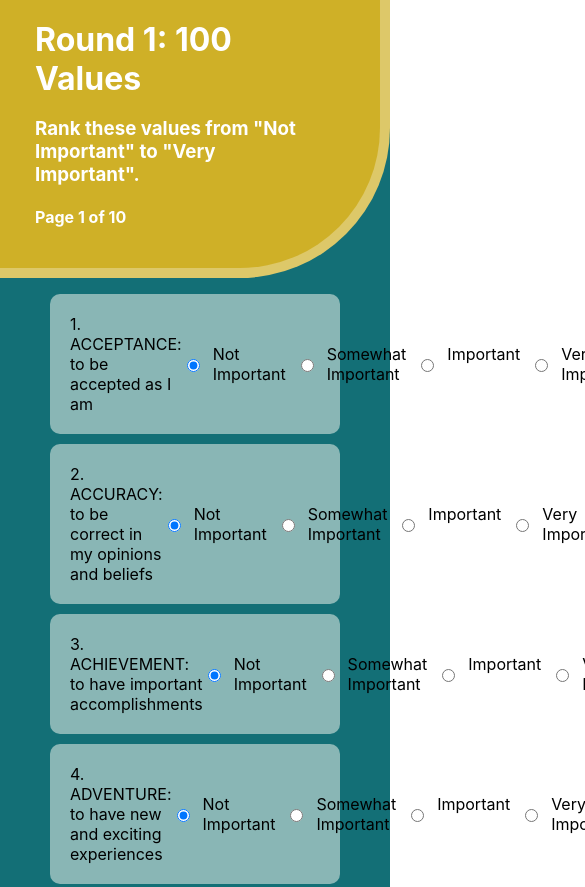
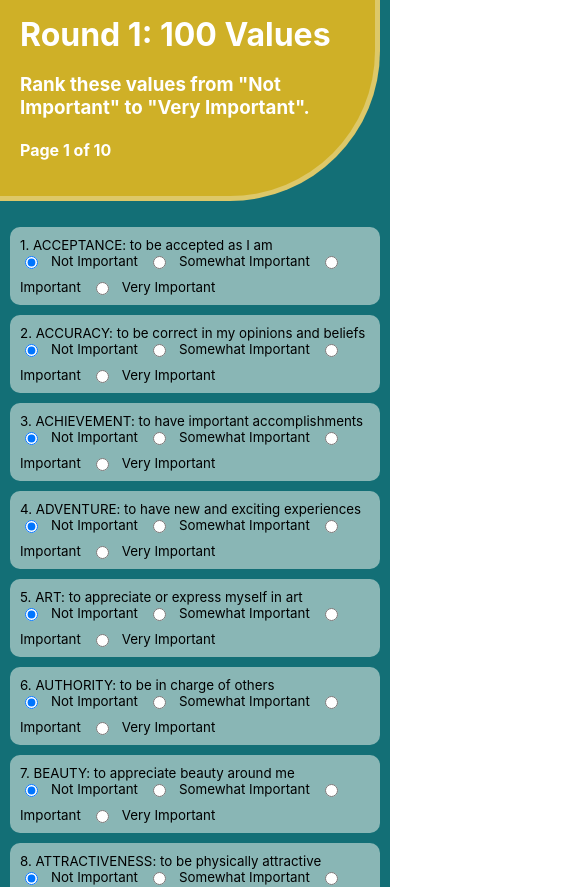
Before and after one commit to LB-BB/Values-Test, a React (Create React App) app: page /round1 in a window 390 px wide. Shown: the top 887 px of the page, 585 px wide, since content can reach past the window. Built offline with nearby package versions, Linux system fonts and the light colour scheme.

Commit message:
flexible styling

```diff
--- a/src/Home.js
+++ b/src/Home.js
@@ -10,17 +10,19 @@ const Home = () => {
   }
 
   return (
-    <div className="home-container">
+    <div className='home-container'>
       <div className='start-container'>
-        <h1 className="title">Welcome to the Values Card Sort</h1>
-        <h3 className='subtitle'>Use this quiz to determine your top ten personal values.</h3>
-        <h3 className='subtitle'>Based on the card set by W.R. Miller, J. C’de Baca, D.B. Matthews, P.L.Wilbourne</h3>
-        <h4 className='subtitle subtitle-2'>at the University of New Mexico, 2001</h4>
-        <button className="start-button" onClick={handleStart}>
-          <span>
-          Start
-          </span>
-        </button>
+        <h1 className='title'>Welcome to the Values Card Sort</h1>
+        <h1 className='subtitle'>Use this quiz to determine your top ten personal values.</h1>
+        <h1 className='subtitle'>Based on the card set by W.R. Miller, J. C’de Baca, D.B. Matthews, P.L.Wilbourne</h1>
+        <h1 className='subtitle subtitle-2'>at the University of New Mexico, 2001</h1>
+        <div className='start-button-container'>
+          <button className='start-button' onClick={handleStart}>
+            <span>
+            Start
+            </span>
+          </button>
+        </div>
       </div>
     </div>
   )
--- a/src/styles.css
+++ b/src/styles.css
@@ -4,20 +4,20 @@
 .title {
   text-align: center;
   margin-top: 50px;
-  font-size: 50px;
+  font-size: 5vw;
   font-weight: bold;
 }
 .subtitle {
   text-align: center;
   margin-top: 40px;
   font-weight: bold;
-}
-
-.subtitle-2 {
-  padding-bottom: 70px;
+  font-size: 2.5vw;
 }
 
 /* Style the start button */
+.start-button-container {
+  padding: 5% 0%;
+}
 
 .start-button {
   width: 150px;
@@ -65,19 +65,20 @@
 .home-container {
   background-color: rgb(19, 111, 118);
   min-height: 100vh;
+  width: 100%;
   display: flex;
+  flex-wrap: wrap;
   flex-direction: column;
   justify-content: center;
   align-items: center;
-  padding: 20px;
 }
 
 .start-container {
   background-color: rgba(255, 253, 243, 0.5);
   border-radius: 20px;
   padding: 20px;
-  height: 600px;
-  width: 1000px;
+  height: 75%;
+  width: 90%;
 }
 
 /* CSS for the question pages */
@@ -86,11 +87,13 @@
 .page-title-container {
   background-color: rgba(255, 193, 21, 0.8); /* Solid gold background */
   color: white; /* White text */
-  padding: 20px 60px; /* Padding for the text */
+  padding: 20px 60px; /* Adjust padding if necessary */
   border-radius: 0 0 150px 0; /* Curved bottom-right corner */
-  display: inline-block; /* Keep the section width to fit content */
-  margin-left: -25px; /* Align the left side of the container with the edge of the screen */
-  margin-top: -30px; /* Align the top with the top of the screen */
+  display: inline-block; /* May need to change to block if using full width */
+  margin-left: 0; /* Ensure it's flush with the left side */
+  margin-top: -30px; /* Ensure it's flush with the top side */
+  width: 100%; /* Take full width to avoid any space on the sides */
+  box-sizing: border-box; /* Include padding in the width calculation */
   border-right: 10px solid rgba(255, 255, 255, 0.3);
   border-bottom: 10px solid rgba(255, 255, 255, 0.3);
 }
@@ -113,6 +116,7 @@
   padding: 20px; /* Padding inside the container */
   margin: 10px 50px;
   display: flex; /* Flexbox layout */
+  flex-wrap: wrap;
   align-items: center; /* Center items vertically */
   justify-content: space-between; /* Space between question text and radio buttons */
 }
@@ -130,11 +134,13 @@ ul {
 
 .question-text {
   flex: 1; /* Take up remaining space */
+  flex-wrap: wrap;
 }
 
 .radio-buttons {
   display: flex; /* Flexbox layout for radio buttons */
   gap: 10px; /* Space between radio buttons */
+  flex-wrap: wrap;
 }
 
 /* General button styling */
@@ -154,11 +160,13 @@ ul {
 .clear-button-container {
   display: flex;
   justify-content: flex-start; /* Align clear button to the left side */
+  flex-wrap: wrap;
 }
 
 /* Container for navigation buttons */
 .nav-button-container {
   display: flex;
+  flex-wrap: wrap;
   justify-content: flex-end; /* Align navigation buttons to the right side */
   gap: 10px; /* Space between buttons */
 }
@@ -183,6 +191,7 @@ ul {
 /* Container for Round 3 question text and buttons */
 .question-content {
   display: flex;
+  flex-wrap: wrap;
   justify-content: space-between; /* Space between text and buttons */
   align-items: center; /* Center align items vertically */
   padding: 10px 0; /* Padding for better appearance */
@@ -191,17 +200,18 @@ ul {
 /* Move buttons container */
 .move-buttons {
   display: flex;
+  flex-wrap: wrap;
   gap: 5px; /* Space between buttons */
 }
 
 /* Styling for the results page */
-
 .results-container {
   display: flex;
+  flex-wrap: wrap;
   flex-direction: column;
   justify-content: center;
   align-items: center;
-  background-color: rgba(255, 253, 243, 0.6); /* Translucent cream background */
+  background-color: rgba(255, 253, 243, 0.6);
   border-radius: 10px; /* Rounded edges */
   padding: 20px; /* Padding for content */
   margin: 0px 150px 20px;
@@ -240,6 +250,51 @@ ul {
 
 .half-circle h1 {
   color: white;
-  font-size: 3rem; /* Adjust the font size as needed */
+  font-size: 5vw; /* Adjust the font size as needed */
   margin: 0;
 }
+
+/* Styling for different sizes of page */
+@media (max-width: 800px) {
+  .page-title-container, .start-container {
+    width: auto; /* Allow full width on smaller screens */
+    margin: 10px; /* Less margin on smaller screens */
+    padding: 15px; /* Adjust padding for smaller screens */
+  }
+
+  .page-title-container {
+    padding: 15px 30px; /* Reduce padding on smaller screens */
+    border-right: 5px solid rgba(255, 255, 255, 0.3);
+    border-bottom: 5px solid rgba(255, 255, 255, 0.3);
+    margin-top: -30px;
+    margin-left: -10px;
+  }
+
+  .question-container, .results-container {
+    margin: 10px; /* Adjust margins for smaller devices */
+    padding: 10px; /* Adjust padding for smaller devices */
+  }
+
+  .start-button-container {
+    padding: 10% 0%;
+  }
+
+  .start-button {
+    width: 100px; /* Smaller button on mobile */
+    height: 100px;
+    font-size: 20px;
+  }
+
+  .question-text, .radio-buttons {
+    font-size: smaller;
+  }
+}
+
+img {
+  max-width: 100%;
+  height: auto;
+}
+
+.button-container .page-button {
+  padding: 12px 24px; /* Larger padding for easier interaction on touch devices */
+}
```
